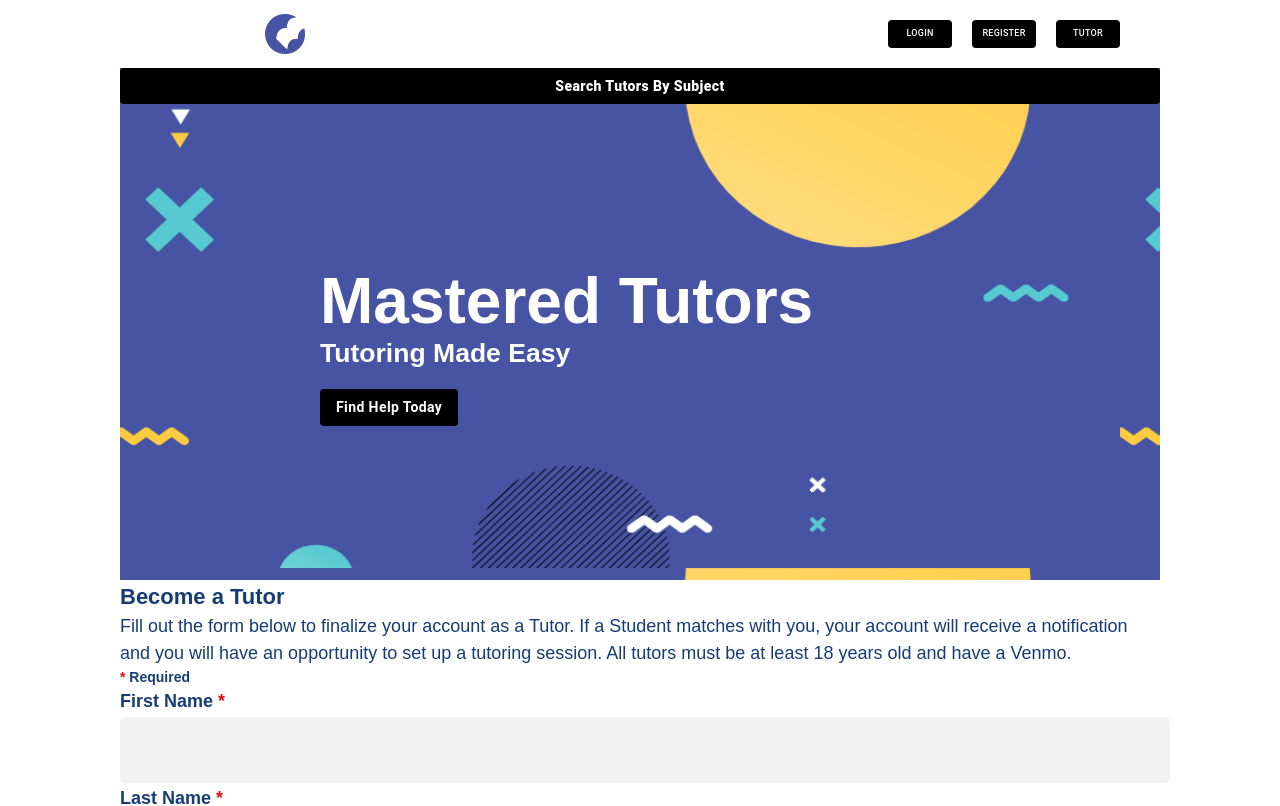
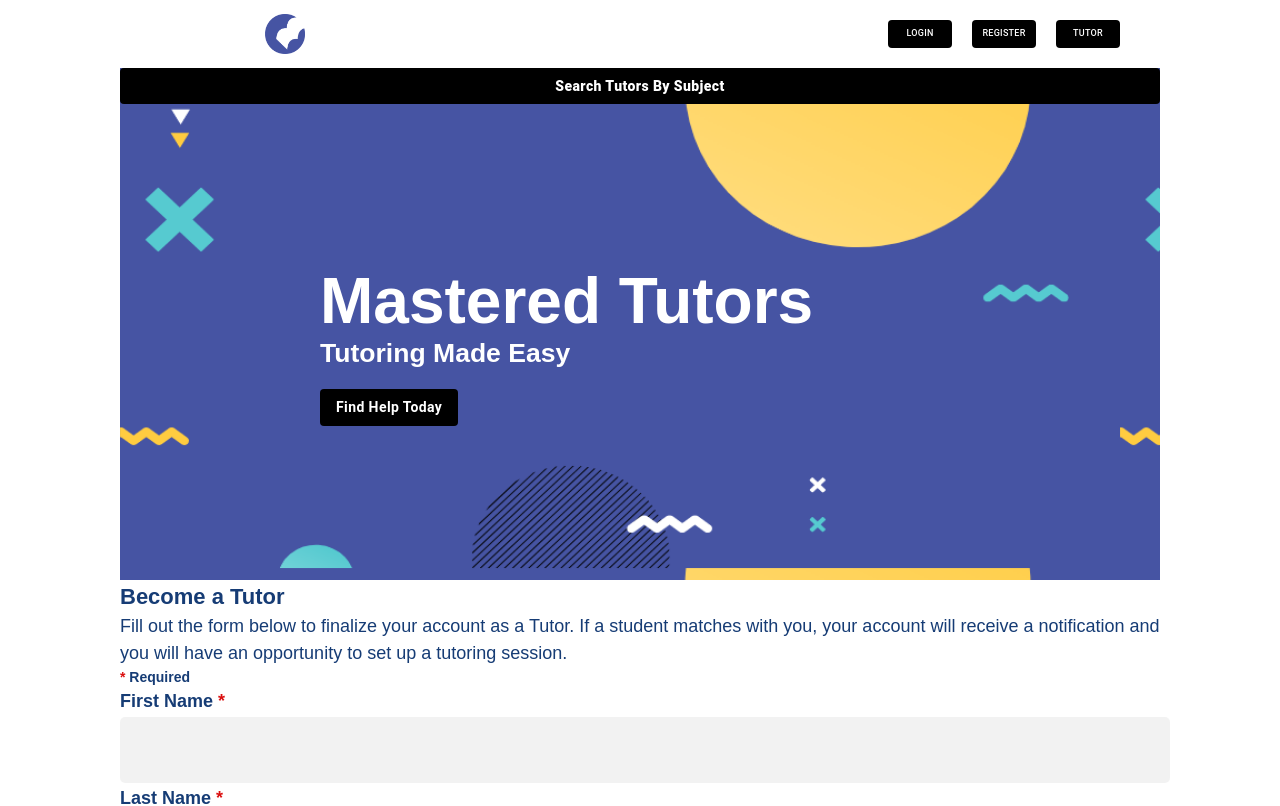
Before and after one commit to Firius0408/MasterTutoring, a React (Create React App) app in the folder frontend/: page /Tutor in a window 1280 px wide. Shown: the top 806 px of the page. Built offline with nearby package versions, Linux system fonts and the light colour scheme; no server answers.

Commit message:
one more

```diff
--- a/frontend/src/tutorform.js
+++ b/frontend/src/tutorform.js
@@ -10,9 +10,9 @@ class Instructions extends React.Component {
           Become a Tutor
         </h1>
         <p className="introduction">
-          Fill out the form below to finalize your account as a Tutor. If a Student matches with you,
+          Fill out the form below to finalize your account as a Tutor. If a student matches with you,
           your account will receive a notification and you will have an opportunity to set up a
-          tutoring session. All tutors must be at least 18 years old and have a Venmo.
+          tutoring session.
         </p>
         <div>
           <p className="required1">
```
Also changed, not shown: frontend/src/README.md (deleted).
